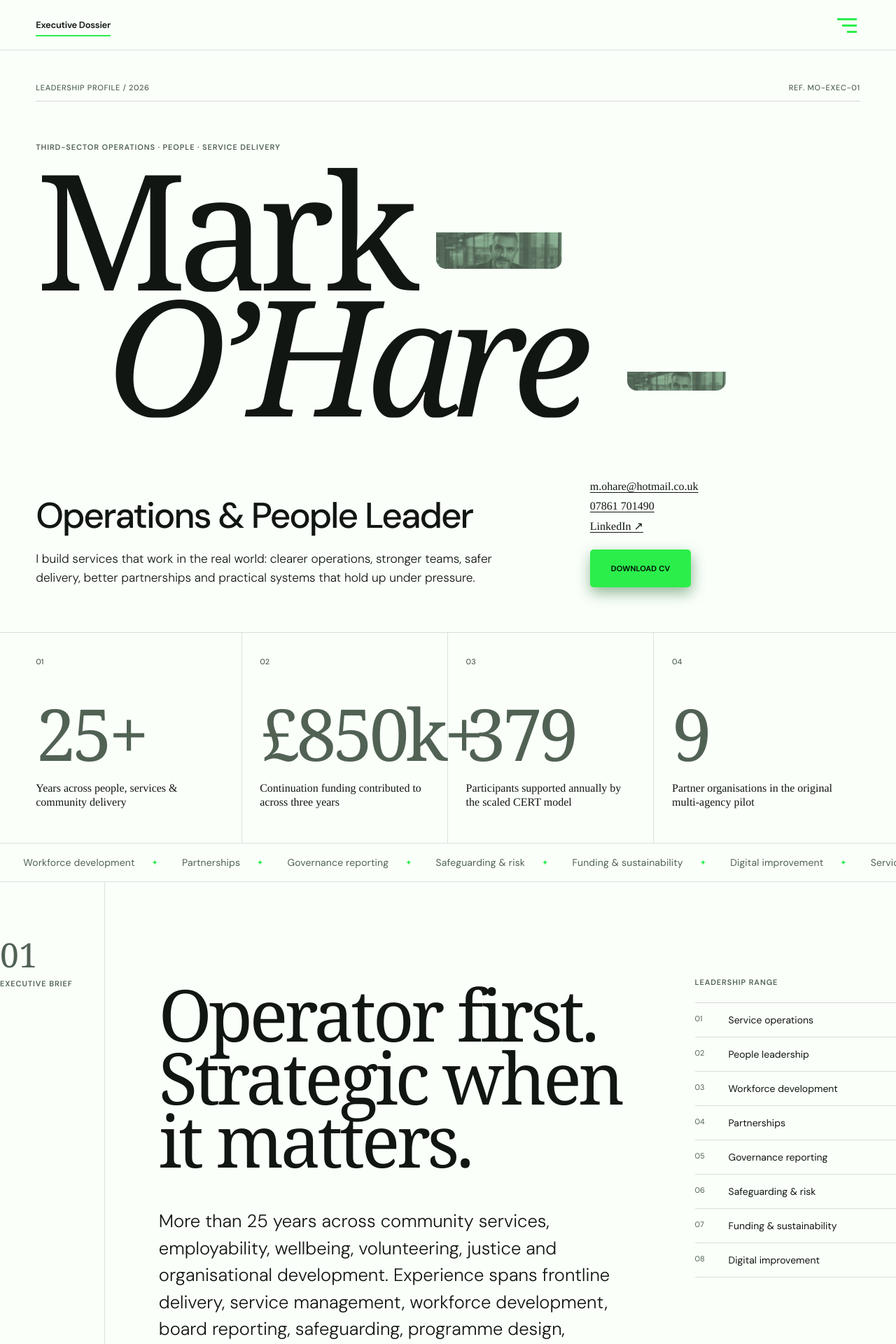
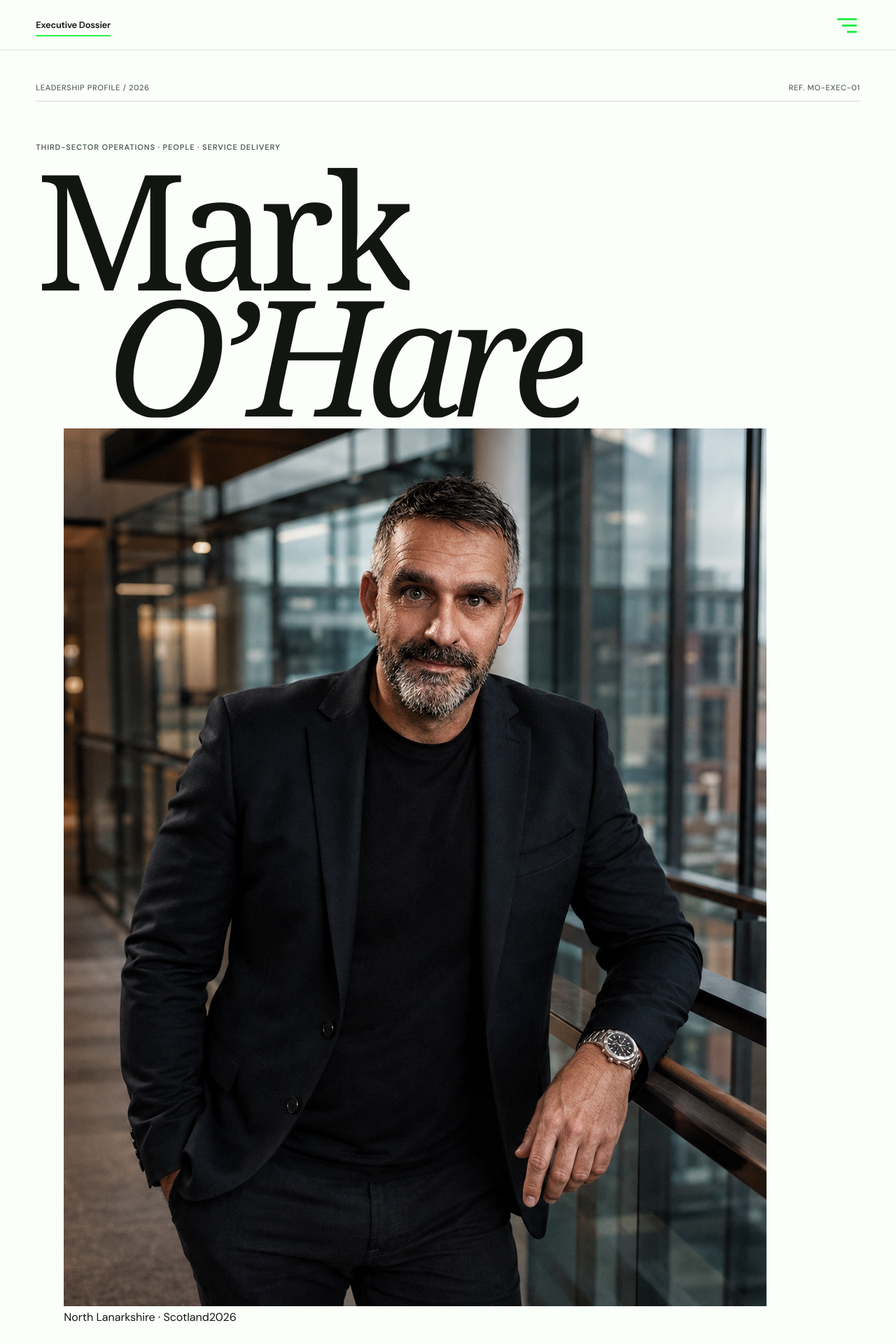
Before and after one commit to Mcsnappy-maker/executive-dossier, a Next.js app: page / in a window 1280 px wide. Shown: the top 1920 px of the page at 70% size. Built offline with nearby package versions, Linux system fonts and the light colour scheme; a web font is replaced by a local one.

Commit message:
Restore portrait and tighten dossier flow

```diff
--- a/components/ExecutiveDossierApp.tsx
+++ b/components/ExecutiveDossierApp.tsx
@@ -133,7 +133,7 @@ export function ExecutiveDossierApp() {
           }
         });
       },
-      { threshold: 0.14, rootMargin: "0px 0px -8% 0px" }
+      { threshold: 0.1, rootMargin: "0px 0px -5% 0px" }
     );
 
     nodes.forEach((node) => observer.observe(node));
@@ -145,14 +145,22 @@ export function ExecutiveDossierApp() {
     const onScroll = () => {
       if (raf) return;
       raf = window.requestAnimationFrame(() => {
-        pageRef.current?.style.setProperty("--scroll-y", `${Math.min(window.scrollY, 1200)}px`);
+        const y = window.scrollY;
+        const max = Math.max(document.documentElement.scrollHeight - window.innerHeight, 1);
+        const progress = Math.min(Math.max(y / max, 0), 1);
+        const heroProgress = Math.min(Math.max(y / Math.max(window.innerHeight, 1), 0), 1);
+        pageRef.current?.style.setProperty("--scroll-y", `${Math.min(y, 1400)}px`);
+        pageRef.current?.style.setProperty("--page-progress", `${progress}`);
+        pageRef.current?.style.setProperty("--hero-progress", `${heroProgress}`);
         raf = 0;
       });
     };
     onScroll();
     window.addEventListener("scroll", onScroll, { passive: true });
+    window.addEventListener("resize", onScroll);
     return () => {
       window.removeEventListener("scroll", onScroll);
+      window.removeEventListener("resize", onScroll);
       if (raf) window.cancelAnimationFrame(raf);
     };
   }, []);
@@ -166,6 +174,8 @@ export function ExecutiveDossierApp() {
 
   return (
     <main ref={pageRef} className={styles.page}>
+      <div className={styles.progressBar} aria-hidden="true" />
+
       <div className={styles.topline}>
         <a href="#top" className={styles.wordmark} aria-label="Mark O’Hare executive dossier home">
           <strong>Executive Dossier</strong>
@@ -209,22 +219,24 @@ export function ExecutiveDossierApp() {
         </div>
 
         <div className={styles.heroCanvas}>
-          <p className={styles.eyebrow} data-reveal>Third-sector operations · people · service delivery</p>
+          <div className={styles.heroIntro}>
+            <p className={styles.eyebrow} data-reveal>Third-sector operations · people · service delivery</p>
 
-          <h1 className={styles.heroName} aria-label="Mark O’Hare">
-            <span className={styles.heroLine} data-reveal>
-              Mark
-              <span className={`${styles.photoTile} ${styles.photoTileOne}`} aria-hidden="true">
-                <img src="/mark-ohare-headshot.png" alt="" />
-              </span>
-            </span>
-            <span className={`${styles.heroLine} ${styles.heroLineSecond}`} data-reveal>
-              O’Hare
-              <span className={`${styles.photoTile} ${styles.photoTileTwo}`} aria-hidden="true">
-                <img src="/mark-ohare-headshot.png" alt="" />
-              </span>
-            </span>
-          </h1>
+            <h1 className={styles.heroName} aria-label="Mark O’Hare">
+              <span className={styles.heroLine} data-reveal>Mark</span>
+              <span className={`${styles.heroLine} ${styles.heroLineSecond}`} data-reveal>O’Hare</span>
+            </h1>
+          </div>
+
+          <figure className={styles.heroPortrait} data-reveal>
+            <div className={styles.heroPortraitFrame}>
+              <img src="/mark-ohare-headshot.png" alt="Mark O’Hare" />
+            </div>
+            <figcaption>
+              <span>North Lanarkshire · Scotland</span>
+              <span>2026</span>
+            </figcaption>
+          </figure>
 
           <div className={styles.heroLower}>
             <div data-reveal>
```
